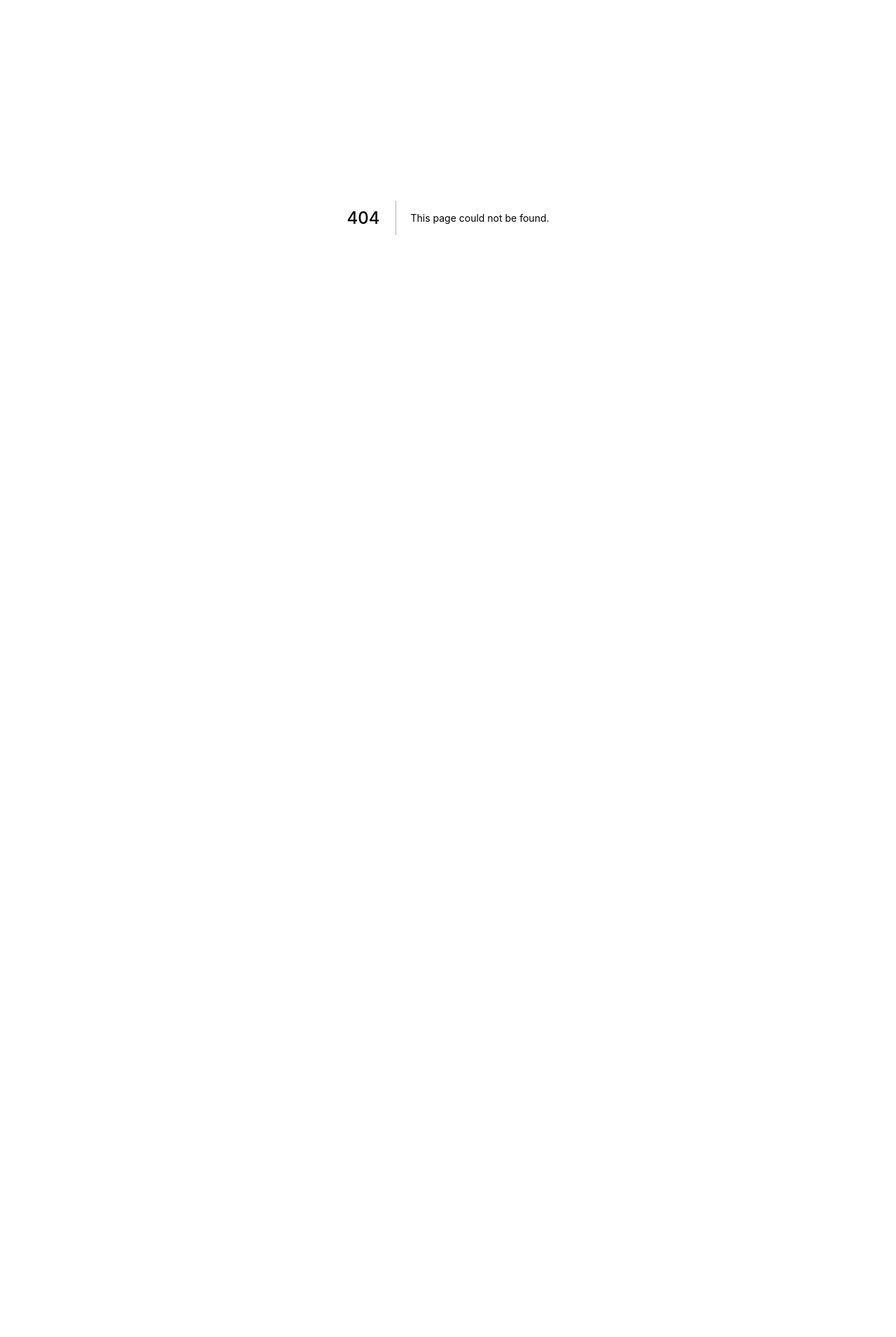
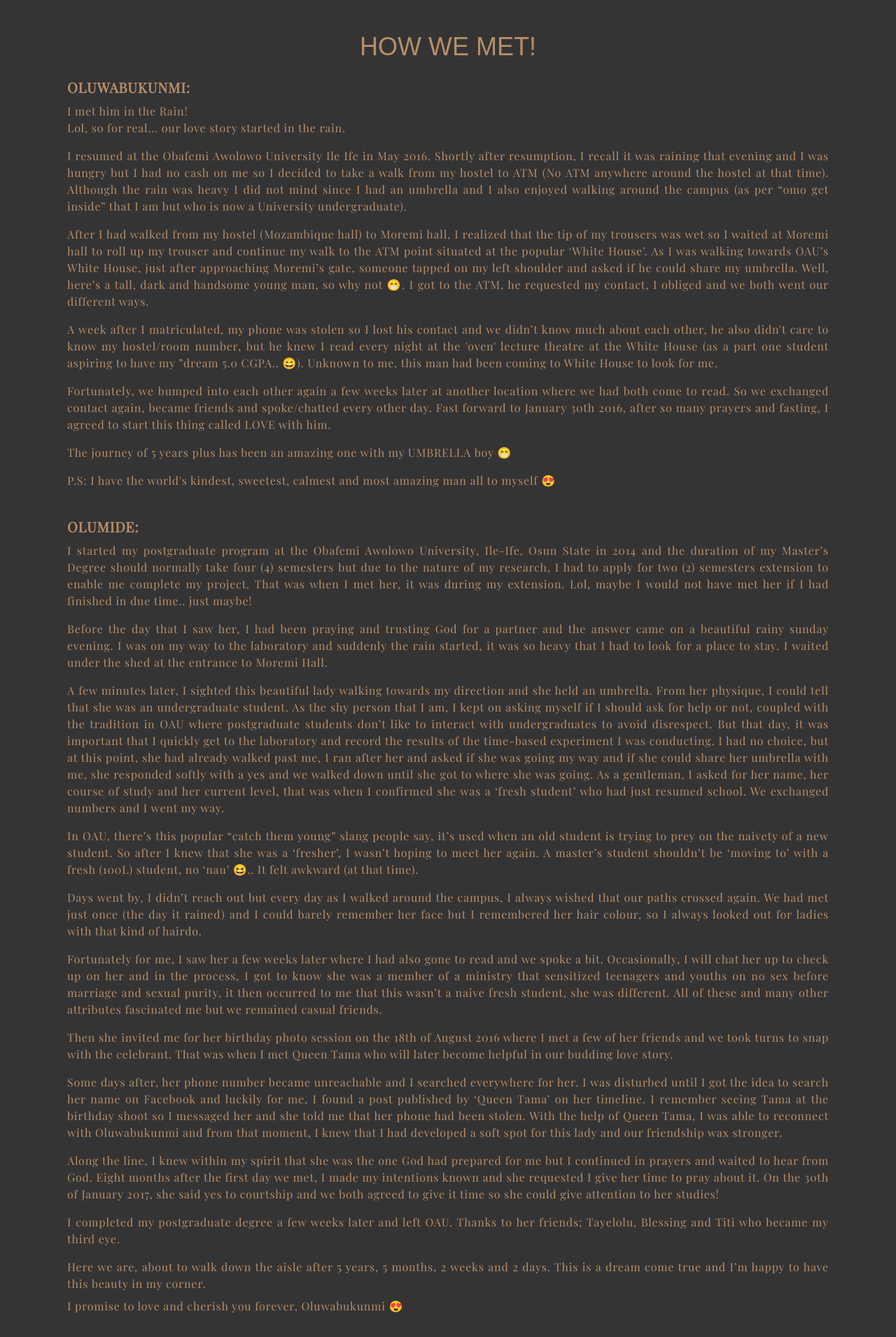
Before and after one commit to Blessing-Tolani/theBMWedding, a Next.js app: page /our-story in a window 1280 px wide. Before the commit this address had no page. Shown: the part 89-2000 px from the top of the page at 70% size. Before the commit the page ends 800 px from the top, so only its background shows below. Built offline with nearby package versions, Linux system fonts and the light colour scheme; a web font is replaced by a local one.

Commit message:
feat: implement the our-story page

```diff
--- a/src/components/layout/Header.tsx
+++ b/src/components/layout/Header.tsx
@@ -71,9 +71,6 @@ export default function Header() {
       <div className="max-w-7xl mx-auto px-4 sm:px-6">
         <div className="flex justify-between items-center  py-6 md:justify-start md:space-x-10">
           <div className="flex justify-start lg:w-0 lg:flex-1">
-            {/* <p className="font-signika text-2xl sm:text-3xl md:text-4xl text-primary">
-              B & M
-            </p> */}
             <img src="/bm-icon-2.png" className="w-16 h-16" />
           </div>
           <div className="-mr-2 -my-2 md:hidden">
@@ -118,9 +115,6 @@ export default function Header() {
             <div className="pt-5 pb-6 px-5">
               <div className="flex items-center justify-between">
                 <div>
-                  {/* <p className="font-signika text-2xl sm:text-3xl md:text-4xl text-primary">
-                    B & M
-                  </p> */}
                   <img src="/bm-icon-2.png" className="w-16 h-16" />
                 </div>
                 <div className="-mr-2">
--- a/src/components/layout/footer.tsx
+++ b/src/components/layout/footer.tsx
@@ -1,21 +1,17 @@
 export default function Footer(props: { text: string }) {
   return (
     <div className="w-full bg-darkBrown flex flex-col items-center text-primary pt-12 lg:pt-32">
-      <p className="mt-4 font-playfair md:hidden w-11/12 text-center pb-3 text-sm">
-        {props.text}
-        {/* For more details, please contact <br /> 09063146381 (WhatsApp only) */}
-      </p>
       <div className=" sm:h-10 w-28 border-b-2 border-dashed border-primary flex justify-center ">
         <p className="font-signika sm:text-lg md:text-xl text-primary mb-1 sm:mb-0">
           B & M
         </p>
       </div>
       <p className="mt-1 sm:mt-2  font-playfair sm:text-lg">16.07.2022</p>
-      <p className="mt-4 font-playfair hidden md:block ">
+      <p className="mt-4 font-playfair w-11/12 text-center text-sm md:text-base md:w-auto">
         {props.text}
         {/* For more details, please contact 09063146381 (WhatsApp only) */}
       </p>
-      <p className="mt-10 text-sm">
+      <p className="mt-6 md:mt-10 text-sm">
         <span>&#169;</span> 2022 theBMWedding
       </p>
     </div>
--- /dev/null
+++ b/src/pages/our-story.tsx
@@ -0,0 +1,164 @@
+import PageLayout from "../components/layout";
+
+import React from "react";
+
+const OurStory = () => {
+  return (
+    <PageLayout>
+      <div className="bg-darkBrown font-signika">
+        <h1 className="text-center py-6 text-primary text-2xl sm:text-4xl">
+          HOW WE MET!
+        </h1>
+        <div className="font-playfair px-4 sm:px-8 md:px-16 lg:px-24 text-primary text-justify tracking-wider">
+          <h1 className="font-bold text-lg sm:text-xl">OLUWABUKUNMI:</h1>
+          <p className="pt-2">I met him in the Rain!</p>
+          <p>Lol, so for real... our love story started in the rain.</p>
+          <p className="pt-4 ">
+            I resumed at the Obafemi Awolowo University Ile Ife in May 2016.
+            Shortly after resumption, I recall it was raining that evening and I
+            was hungry but I had no cash on me so I decided to take a walk from
+            my hostel to ATM (No ATM anywhere around the hostel at that time).
+            Although the rain was heavy I did not mind since I had an umbrella
+            and I also enjoyed walking around the campus (as per “omo get
+            inside” that I am but who is now a University undergraduate).
+          </p>
+          <p className="pt-4">
+            After I had walked from my hostel (Mozambique hall) to Moremi hall,
+            I realized that the tip of my trousers was wet so I waited at Moremi
+            hall to roll up my trouser and continue my walk to the ATM point
+            situated at the popular ‘White House’. As I was walking towards
+            OAU’s White House, just after approaching Moremi’s gate, someone
+            tapped on my left shoulder and asked if he could share my umbrella.
+            Well, here’s a tall, dark and handsome young man, so why not
+            &#128513;. I got to the ATM, he requested my contact, I obliged and
+            we both went our different ways.
+          </p>
+          <p className="pt-4">
+            A week after I matriculated, my phone was stolen so I lost his
+            contact and we didn’t know much about each other, he also didn't
+            care to know my hostel/room number, but he knew I read every night
+            at the 'oven' lecture theatre at the White House (as a part one
+            student aspiring to have my ”dream 5.0 CGPA.. &#128516;). Unknown to
+            me, this man had been coming to White House to look for me.
+          </p>
+          <p className="py-4">
+            Fortunately, we bumped into each other again a few weeks later at
+            another location where we had both come to read. So we exchanged
+            contact again, became friends and spoke/chatted every other day.
+            Fast forward to January 30th 2016, after so many prayers and
+            fasting, I agreed to start this thing called LOVE with him.
+          </p>
+          <p>
+            The journey of 5 years plus has been an amazing one with my UMBRELLA
+            boy &#128513;
+          </p>
+          <p className="pt-4">
+            P.S: I have the world's kindest, sweetest, calmest and most amazing
+            man all to myself &#128525;
+          </p>
+        </div>
+
+        <div className="font-playfair px-4 sm:px-8 md:px-16 lg:px-24 text-primary text-justify tracking-wider pt-10">
+          <h1 className="font-bold text-lg sm:text-xl">OLUMIDE:</h1>
+          <p className="pt-2">
+            I started my postgraduate program at the Obafemi Awolowo University,
+            Ile-Ife, Osun State in 2014 and the duration of my Master’s Degree
+            should normally take four (4) semesters but due to the nature of my
+            research, I had to apply for two (2) semesters extension to enable
+            me complete my project. That was when I met her, it was during my
+            extension. Lol, maybe I would not have met her if I had finished in
+            due time.. just maybe!
+          </p>
+
+          <p className="pt-4 ">
+            Before the day that I saw her, I had been praying and trusting God
+            for a partner and the answer came on a beautiful rainy sunday
+            evening. I was on my way to the laboratory and suddenly the rain
+            started, it was so heavy that I had to look for a place to stay. I
+            waited under the shed at the entrance to Moremi Hall.
+          </p>
+          <p className="pt-4">
+            A few minutes later, I sighted this beautiful lady walking towards
+            my direction and she held an umbrella. From her physique, I could
+            tell that she was an undergraduate student. As the shy person that I
+            am, I kept on asking myself if I should ask for help or not, coupled
+            with the tradition in OAU where postgraduate students don’t like to
+            interact with undergraduates to avoid disrespect. But that day, it
+            was important that I quickly get to the laboratory and record the
+            results of the time-based experiment I was conducting. I had no
+            choice, but at this point, she had already walked past me, I ran
+            after her and asked if she was going my way and if she could share
+            her umbrella with me, she responded softly with a yes and we walked
+            down until she got to where she was going. As a gentleman, I asked
+            for her name, her course of study and her current level, that was
+            when I confirmed she was a ‘fresh student’ who had just resumed
+            school. We exchanged numbers and I went my way.
+          </p>
+          <p className="pt-4">
+            In OAU, there’s this popular “catch them young” slang people say,
+            it’s used when an old student is trying to prey on the naivety of a
+            new student. So after I knew that she was a ‘fresher’, I wasn’t
+            hoping to meet her again. A master’s student shouldn’t be ‘moving
+            to’ with a fresh (100L) student, no ‘nau’ &#128518;.. It felt
+            awkward (at that time).
+          </p>
+          <p className="py-4">
+            Days went by, I didn’t reach out but every day as I walked around
+            the campus, I always wished that our paths crossed again. We had met
+            just once (the day it rained) and I could barely remember her face
+            but I remembered her hair colour, so I always looked out for ladies
+            with that kind of hairdo.
+          </p>
+          <p>
+            Fortunately for me, I saw her a few weeks later where I had also
+            gone to read and we spoke a bit. Occasionally, I will chat her up to
+            check up on her and in the process, I got to know she was a member
+            of a ministry that sensitized teenagers and youths on no sex before
+            marriage and sexual purity, it then occurred to me that this wasn’t
+            a naive fresh student, she was different. All of these and many
+            other attributes fascinated me but we remained casual friends.
+          </p>
+          <p className="pt-4">
+            Then she invited me for her birthday photo session on the 18th of
+            August 2016 where I met a few of her friends and we took turns to
+            snap with the celebrant. That was when I met Queen Tama who will
+            later become helpful in our budding love story.
+          </p>
+          <p className="py-4">
+            Some days after, her phone number became unreachable and I searched
+            everywhere for her. I was disturbed until I got the idea to search
+            her name on Facebook and luckily for me, I found a post published by
+            ‘Queen Tama’ on her timeline. I remember seeing Tama at the birthday
+            shoot so I messaged her and she told me that her phone had been
+            stolen. With the help of Queen Tama, I was able to reconnect with
+            Oluwabukunmi and from that moment, I knew that I had developed a
+            soft spot for this lady and our friendship wax stronger.
+          </p>
+          <p>
+            Along the line, I knew within my spirit that she was the one God had
+            prepared for me but I continued in prayers and waited to hear from
+            God. Eight months after the first day we met, I made my intentions
+            known and she requested I give her time to pray about it. On the
+            30th of January 2017, she said yes to courtship and we both agreed
+            to give it time so she could give attention to her studies!
+          </p>
+          <p className="py-4">
+            I completed my postgraduate degree a few weeks later and left OAU.
+            Thanks to her friends; Tayelolu, Blessing and Titi who became my
+            third eye.
+          </p>
+          <p>
+            Here we are, about to walk down the aisle after 5 years, 5 months, 2
+            weeks and 2 days. This is a dream come true and I’m happy to have
+            this beauty in my corner.
+          </p>
+          <p className="pt-2">
+            I promise to love and cherish you forever, Oluwabukunmi &#128525;
+          </p>
+        </div>
+      </div>
+    </PageLayout>
+  );
+};
+
+export default OurStory;
```
